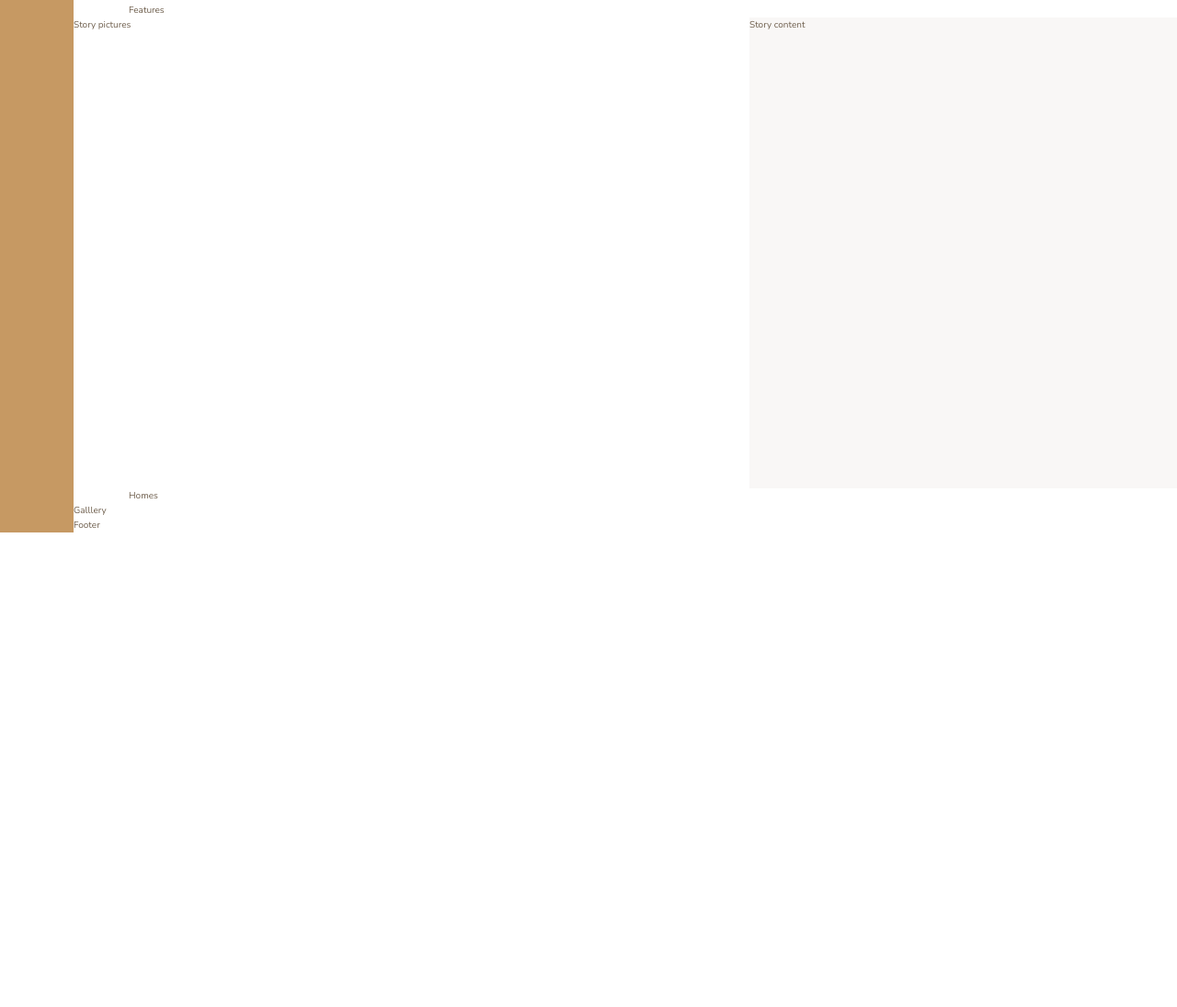
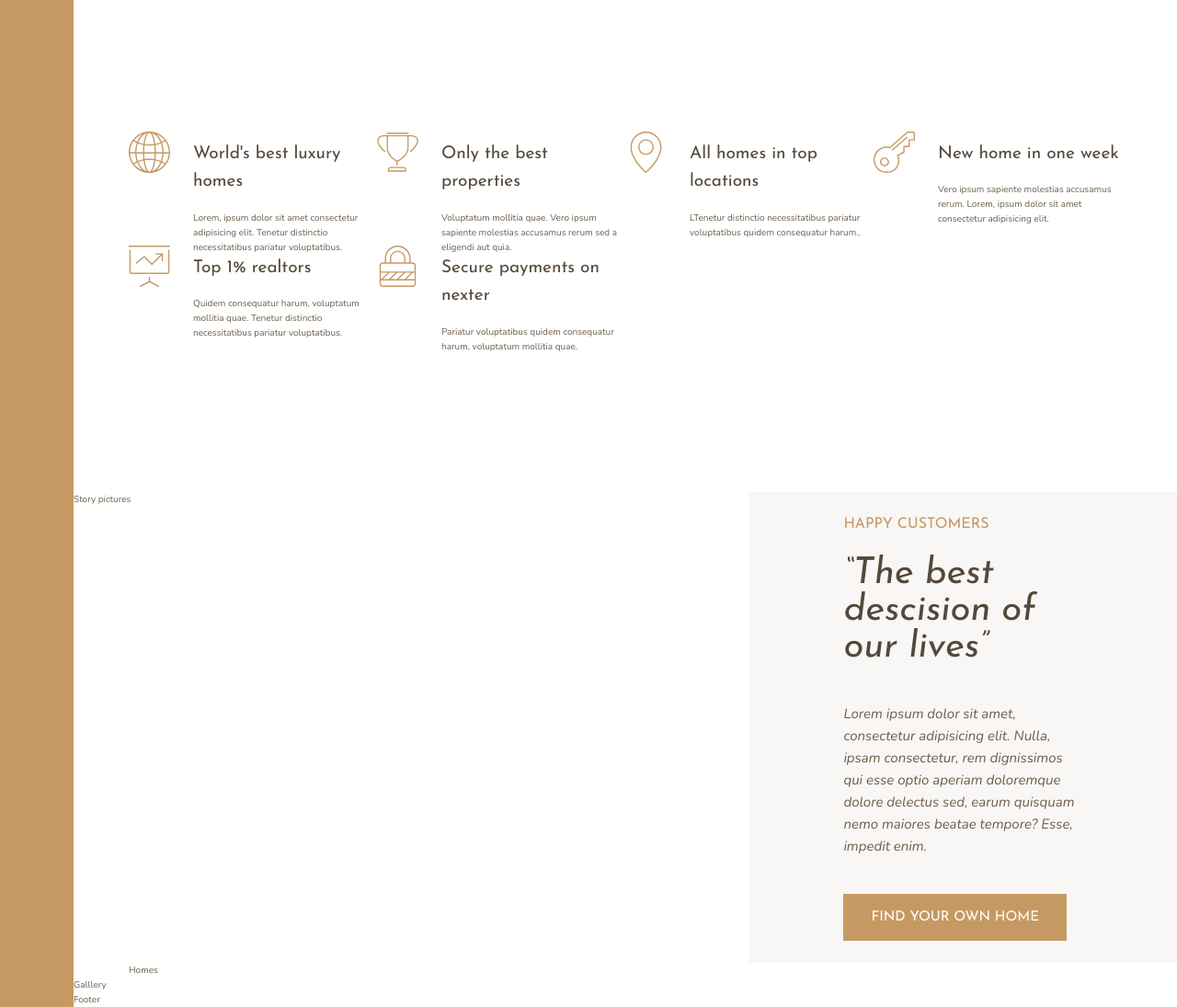
Before and after one commit to rudiss/grid-project, a website: page index.html in a window 1280 px wide. Shown: the part 637-1732 px from the top of the page at 92% size. Before the commit the page ends 1216 px from the top, so only its background shows below. Drawn offline with nearby package versions, Linux system fonts and the light colour scheme.

Commit message:
story content section

```diff
--- a/index.html
+++ b/index.html
@@ -24,13 +24,60 @@
     Top 3 realtors
   </div>
   <section class="features">
-    Features
+    <div class="feature">
+      <svg class="feature__icon">
+        <use xlink:href="img/sprite.svg#icon-global"></use>
+      </svg>
+      <h4 class="heading-4 heading-4--dark">World's best luxury homes</h4>
+      <p>Lorem, ipsum dolor sit amet consectetur adipisicing elit. Tenetur distinctio necessitatibus pariatur voluptatibus.</p>
+    </div>
+    <div class="feature">
+      <svg class="feature__icon">
+        <use xlink:href="img/sprite.svg#icon-trophy"></use>
+      </svg>
+      <h4 class="heading-4 heading-4--dark">Only the best properties</h4>
+      <p>Voluptatum mollitia quae. Vero ipsum sapiente molestias accusamus rerum sed a eligendi aut quia.</p>
+    </div>
+    <div class="feature">
+      <svg class="feature__icon">
+        <use xlink:href="img/sprite.svg#icon-map-pin"></use>
+      </svg>
+      <h4 class="heading-4 heading-4--dark">All homes in top locations</h4>
+      <p>LTenetur distinctio necessitatibus pariatur voluptatibus quidem consequatur harum..</p>
+    </div>
+    <div class="feature">
+      <svg class="feature__icon">
+        <use xlink:href="img/sprite.svg#icon-key"></use>
+      </svg>
+      <h4 class="heading-4 heading-4--dark">New home in one week</h4>
+      <p>Vero ipsum sapiente molestias accusamus rerum. Lorem, ipsum dolor sit amet consectetur adipisicing elit.</p>
+    </div>
+    <div class="feature">
+      <svg class="feature__icon">
+        <use xlink:href="img/sprite.svg#icon-presentation"></use>
+      </svg>
+      <h4 class="heading-4 heading-4--dark">Top 1% realtors</h4>
+      <p>Quidem consequatur harum, voluptatum mollitia quae. Tenetur distinctio necessitatibus pariatur voluptatibus.</p>
+    </div>
+    <div class="feature">
+      <svg class="feature__icon">
+        <use xlink:href="img/sprite.svg#icon-lock"></use>
+      </svg>
+      <h4 class="heading-4 heading-4--dark">Secure payments on nexter</h4>
+      <p>Pariatur voluptatibus quidem consequatur harum, voluptatum mollitia quae.</p>
+    </div>
   </section>
   <div class="story__pictures">
     Story pictures
   </div>
   <div class="story__content">
-    Story content
+    <h3 class="heading-3 mb-sm">Happy Customers</h3>
+    <h2 class="heading-2 heading-2--dark mb-md">&ldquo;The best descision of our lives&rdquo;</h2>
+    <p class="story__text">
+      Lorem ipsum dolor sit amet, consectetur adipisicing elit. Nulla, ipsam consectetur, rem dignissimos qui esse optio aperiam
+      doloremque dolore delectus sed, earum quisquam nemo maiores beatae tempore? Esse, impedit enim.
+    </p>
+    <button class="btn">Find your own home</button>
   </div>
   <section class="homes">
     Homes
--- a/sass/_features.sass
+++ b/sass/_features.sass
@@ -1,2 +1,24 @@
 .features
   grid-column: center-start / center-end
+  margin: 15rem 0
+  display: grid
+  // grid-template-columns: repeat(3, 1fr)
+  grid-template-columns: repeat(auto-fit, minmax(25rem, 1fr)) // responsive grid
+  grid-grap: 6rem
+  align-items: start
+
+.feature
+  display: grid
+  grid-template-columns: min-content 1fr
+  grid-row-gap: 1.5rem
+  grid-column-gap: 2.5rem
+
+  &__icon
+    fill: $color-primary
+    width: 4.5rem
+    height: 4.5rem
+    grid-row: 1 / span 2
+    transform: translateY(-1rem)
+
+  &__text
+    font-size: 1.7rem
--- a/sass/_story.sass
+++ b/sass/_story.sass
@@ -5,3 +5,13 @@
   &__content
     background-color: $color-grey-light-1
     grid-column: col-end 5 / full-end
+    padding: 6rem 8vw
+    display: flex
+    flex-direction: column
+    justify-content: center
+    align-items: flex-start
+
+  &__text
+    font-size: 1.5rem
+    font-style: italic
+    margin-bottom: 4rem
--- a/sass/_typography.sass
+++ b/sass/_typography.sass
@@ -0,0 +1,58 @@
+%heading
+ font-family: $font-display
+ font-weight: 400
+
+.heading-1
+  @extend %heading
+
+.heading-2
+  @extend %heading
+  font-size: 4rem
+  font-style: italic
+  line-height: 1
+
+  &--light
+    color: $color-grey-light-1
+
+  &--dark
+    color: $color-grey-dark-1
+
+.heading-3
+  @extend %heading
+  font-size: 1.6rem
+  color: $color-primary
+  text-transform: uppercase
+
+.heading-4
+  @extend %heading
+  font-size: 1.9rem
+
+  &--light
+    color: $color-grey-light-1
+
+  &--dark
+    color: $color-grey-dark-1
+
+.btn
+  background-color: $color-primary
+  color: #ffffff
+  border: none
+  border-radius: 0
+  font-family: $font-display
+  font-size: 1.5rem
+  text-transform: uppercase
+  padding: 1.8rem 3rem
+  cursor: pointer
+  transition: all .2s
+
+  &:hover
+    color: $color-primary-dark
+
+.mb-sm
+  margin-bottom: 2rem
+.mb-md
+  margin-bottom: 4rem
+.mb-lg
+  margin-bottom: 6rem
+.mb-hg
+  margin-bottom: 8rem
```
Also changed, not shown: css/style.css, 2 other files.
